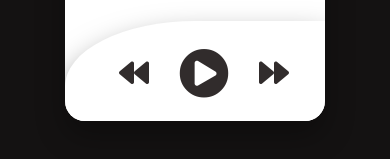
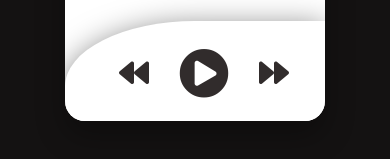
Before and after one commit to mo9sh/MusicApp-mosh, a plain HTML site: page index.html in a window 390 px wide. Shown: the part 429-588 px from the top of the page. Drawn offline with Linux system fonts and the light colour scheme; a web font is replaced by a local one.

Commit message:
boxshadow

```diff
--- a/style.css
+++ b/style.css
@@ -241,8 +241,8 @@ h3 {
 .play-control {
   position: absolute;
   bottom: 0;
-  box-shadow: 0 16px 30px rgb(0 0 0 / 50%);
-  -webkit-box-shadow: 0 16px 30px rgb(0 0 0 / 50%);
+  box-shadow: 0 5px 30px rgb(0 0 0 / 50%);
+  -webkit-box-shadow: 0 5px 30px rgb(0 0 0 / 50%);
   border-top-left-radius: 50%;
   -webkit-border-top-left-radius : 50%;
 
```
